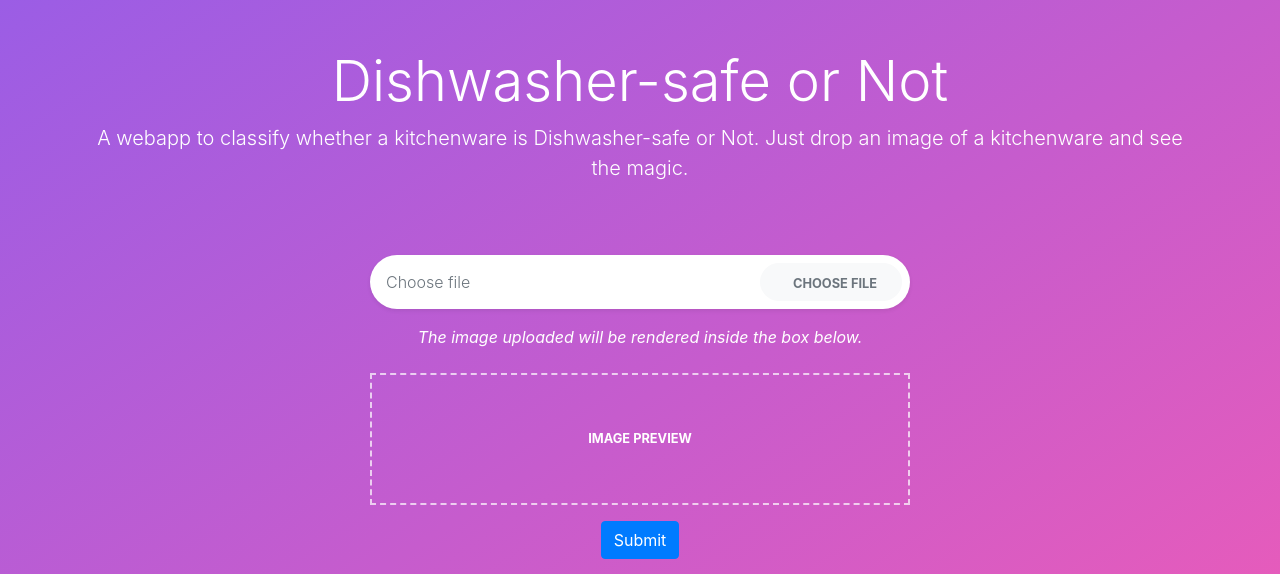
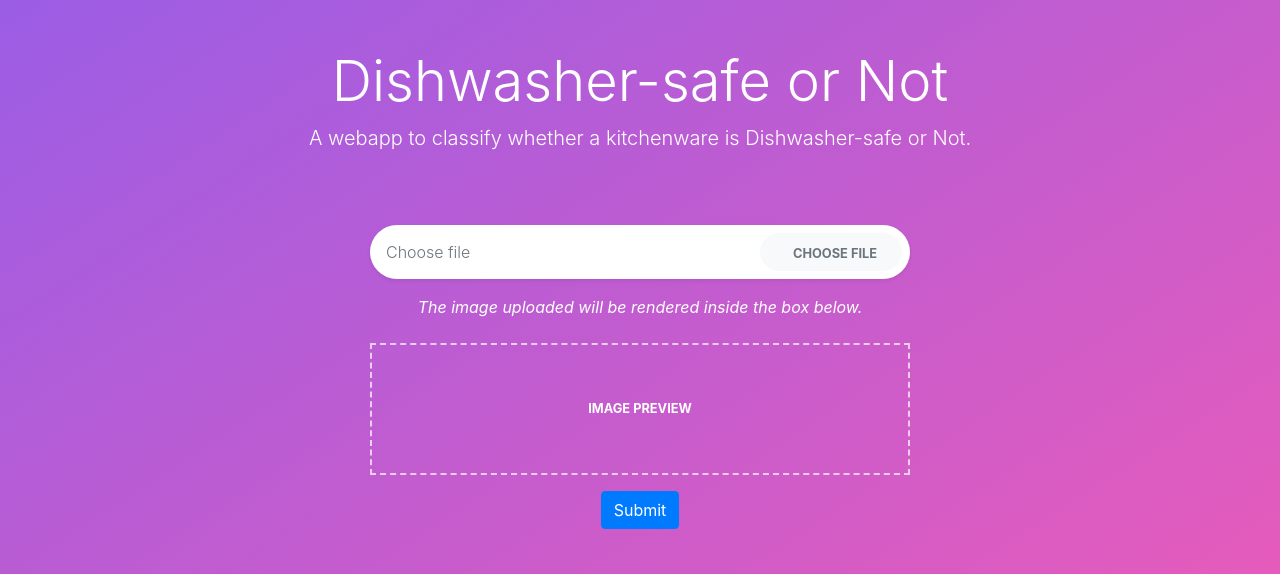
Before and after one commit to anushreedas/Dishwasher-safe_or_Not_Flask_App, a Flask app: template templates/index.html in a window 1280 px wide. Shown: the top 574 px of the page. Run offline with Flask 3, Linux system fonts and the light colour scheme; the template is opened without the code that fills it, so the values that code supplies are empty.

Commit message:
updated file

```diff
--- a/templates/index.html
+++ b/templates/index.html
@@ -8,8 +8,7 @@ Dishwasher-safe or Not
 
     <header class="text-white text-center">
         <h1 class="display-4">Dishwasher-safe or Not</h1>
-        <p class="lead mb-5">A webapp to classify whether a kitchenware is Dishwasher-safe or Not. Just drop an image of a kitchenware
-            and see the magic.</p>
+        <p class="lead mb-5">A webapp to classify whether a kitchenware is Dishwasher-safe or Not.</p>
     </header>
 
 
```
